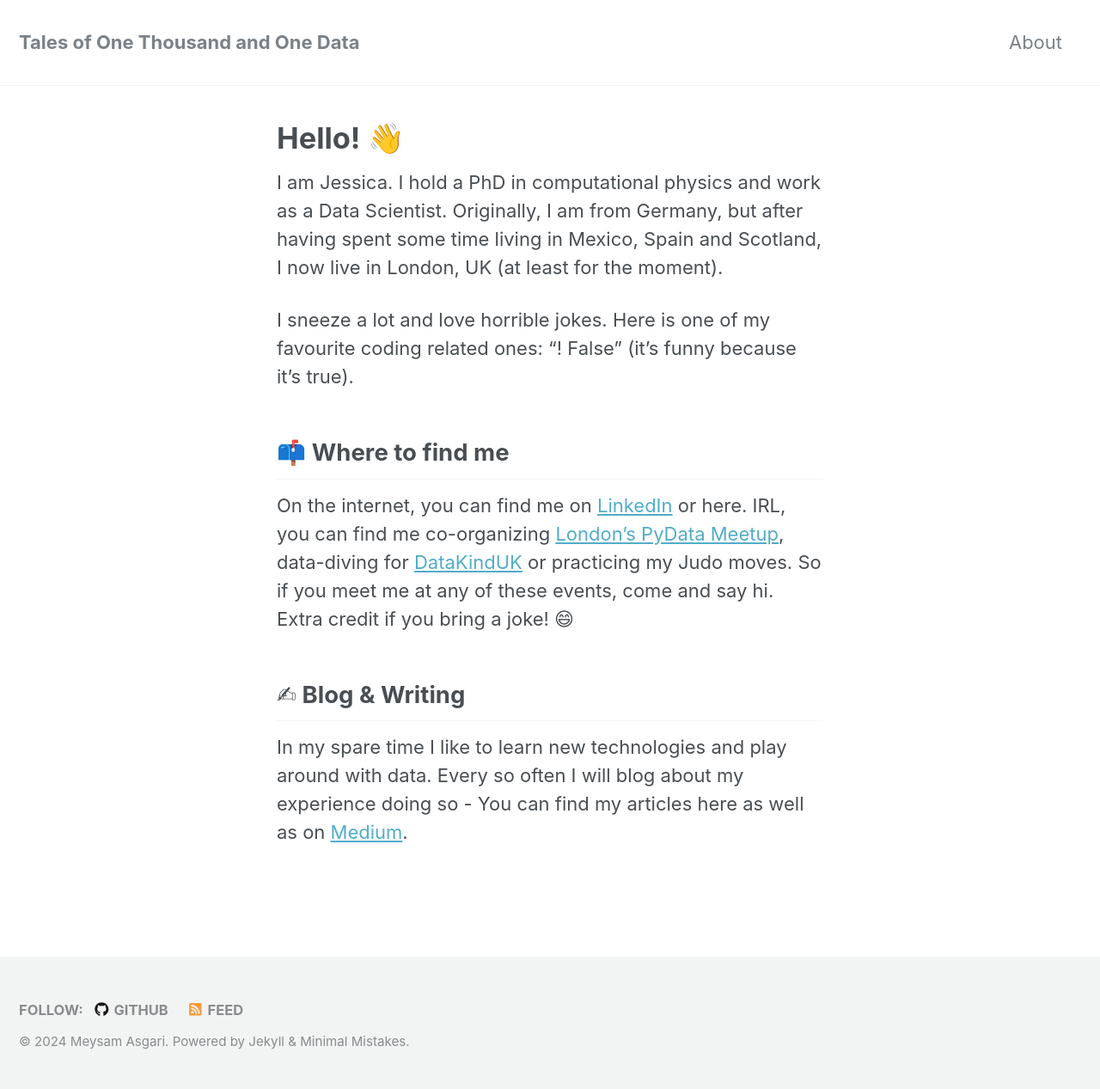
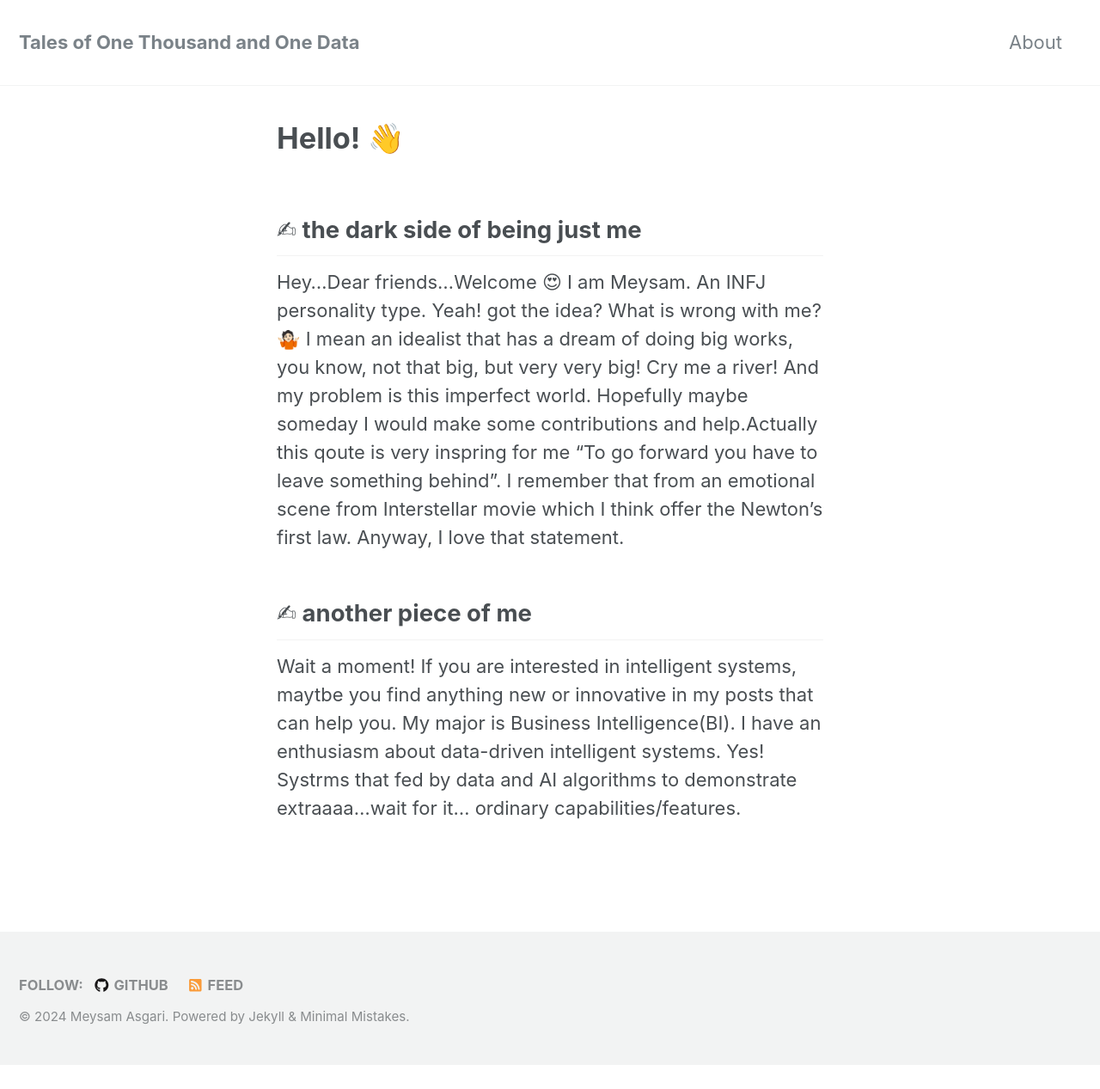
Before and after one commit to meysamasgari/meysamasgari.github.io, a Jekyll site: the page built from _pages/about.md, in a window 1280 px wide. Shown: the whole page at 86% size. Built offline with Jekyll 4.4.1, drawn with Linux system fonts in a browser that asks for light colours; nearby versions of some CDN libraries; after the commit the page ends 1239 px from its top, so only the background shows below that.

Commit message:
update about.md

```diff
--- a/_pages/about.md
+++ b/_pages/about.md
@@ -6,12 +6,8 @@ title: Hello! 👋
 authorprofile: true
 ---
 
-I am Jessica. I hold a PhD in computational physics and work as a Data Scientist. Originally, I am from Germany, but after having spent some time living in Mexico, Spain and Scotland, I now live in London, UK (at least for the moment).
+## &#x270d; the dark side of being just me
+Hey...Dear friends...Welcome 😍 I am Meysam. An INFJ personality type. Yeah! got the idea? What is wrong with me? 🤷🏻 I mean an idealist that has a dream of doing big works, you know, not that big, but very very big! Cry me a river! And my problem is this imperfect world. Hopefully maybe someday I would make some contributions and help.Actually this qoute is very inspring for me "To go forward you have to leave something behind". I remember that from an emotional scene from Interstellar movie which I think offer the Newton's first law. Anyway, I love that statement.
 
-I sneeze a lot and love horrible jokes. Here is one of my favourite coding related ones: "! False" (it's funny because it's true).
-
-## 📫 Where to find me
-On the internet, you can find me on [LinkedIn](https://www.linkedin.com/in/jessica-walkenhorst/) or here. IRL, you can find me co-organizing [London's PyData Meetup](https://www.meetup.com/pydata-london-meetup/), data-diving for [DataKindUK](https://datakind.org.uk/) or practicing my Judo moves. So if you meet me at any of these events, come and say hi. Extra credit if you bring a joke! 😄
-
-## &#x270d; Blog & Writing
-In my spare time I like to learn new technologies and play around with data. Every so often I will blog about my experience doing so - You can find my articles here as well as on [Medium](https://medium.com/@walkenho).
+## &#x270d; another piece of me
+Wait a moment! If you are interested in intelligent systems, maytbe you find anything new or innovative in my posts that can help you. My major is Business Intelligence(BI). I have an enthusiasm about data-driven intelligent systems. Yes! Systrms that fed by data and AI algorithms to demonstrate extraaaa...wait for it... ordinary capabilities/features.
```
